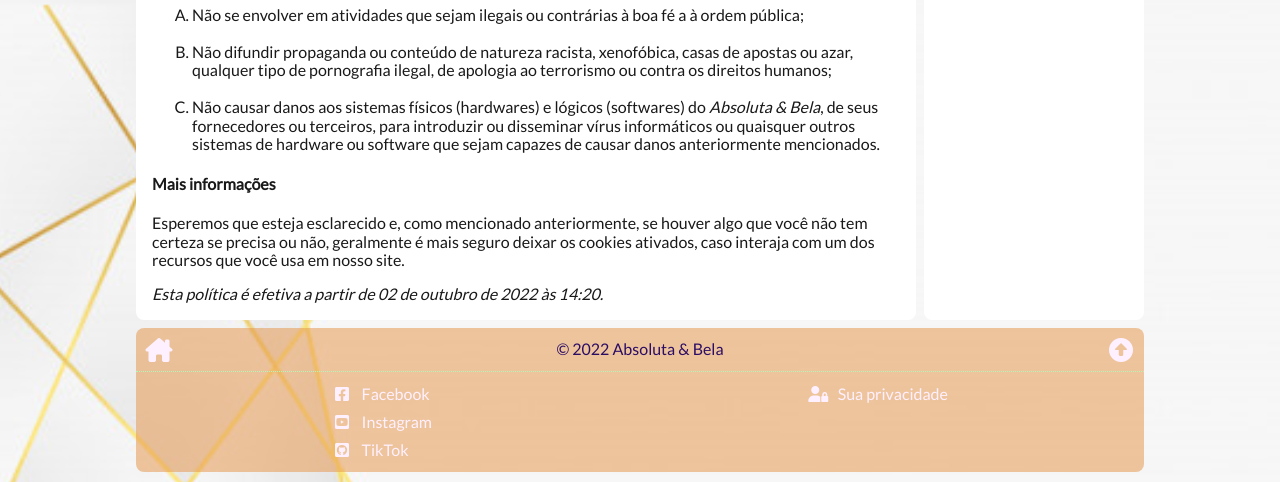
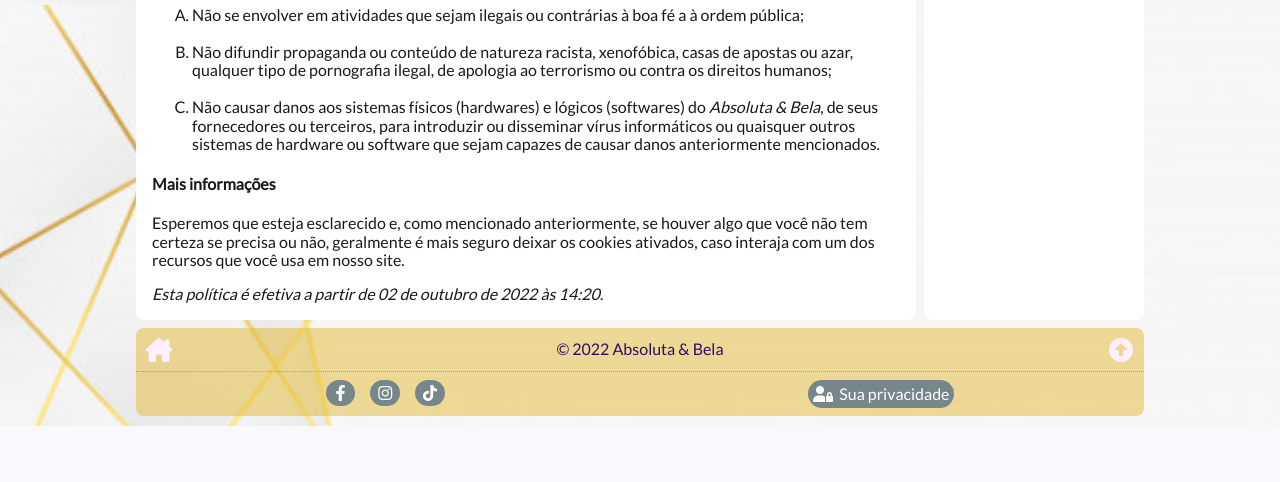
Before and after one commit to moraisvitoria/Flore-a, a PHP site: page / in a window 1280 px wide. Shown: the part 3195-3677 px from the top of the page. After the commit the page ends 3621 px from the top, so only its background shows below. Run offline with PHP 8.4, Linux system fonts and the light colour scheme.

Commit message:
footer-2/10

```diff
--- a/index.html
+++ b/index.html
@@ -6,7 +6,7 @@
   <meta charset="UTF-8" />
 
   <!-- Define o ícone de favoritos -->
-  <link rel="icon" href="/img/free_icon_1.png">
+  <link rel="icon" href="/img/logotipo.png">
 
   <meta name="viewport" content="width=device-width, initial-scale=1.0" />
 
@@ -112,16 +112,16 @@
         <nav>
          <!--<h4>Redes sociais:</h4>-->
           <a href="https://facebook.com/" target="_blank" title="Nosso Facebook">
-            <i class="fa-brands fa-square-facebook fa-fw"></i>
-            <span>Facebook</span>
+            <i class="fa-brands fa-facebook-f fa-fw"></i>
+            <!--<span>Facebook</span>-->
           </a>
           <a href="https://instagram.com/" target="_blank" title="Nosso Instagram">
-            <i class="fa-brands fa-square-youtube fa-fw"></i>
-            <span>Instagram</span>
+            <i class="fa-brands fa-instagram fa-fw"></i>
+            <!--<span>Instagram</span>-->
           </a>
           <a href="https://tiktok.com/" target="_blank" title="Nosso TikTok">
-            <i class="fa-brands fa-square-github fa-fw"></i>
-            <span>TikTok</span>
+            <i class="fa-brands fa-tiktok fa-fw"></i>
+            <!--<span>TikTok</span>-->
           </a>
         </nav>
 
--- a/style.css
+++ b/style.css
@@ -276,7 +276,7 @@ body {
  **********/
 
 #wrap>footer {
-  background-color:  rgba(230, 150, 76, 0.521);
+  background-color:  rgba(228, 189, 60, 0.521);
   border-radius: 0.5rem;
   margin: 0.5rem;
   margin-top: 0;
@@ -288,7 +288,7 @@ body {
   display: flex;
   align-items: center;
   justify-content: space-between;
-  border-bottom: 1px dotted rgb(179, 247, 183);
+  border-bottom: 1px dotted rgb(225, 140, 91);
 }
 
 /* Links do bloco */
@@ -304,7 +304,7 @@ body {
 
 /* Links do bloco quando curso passar sobre (:hover) */
 #fsup a:hover {
-  color: rgb(250, 167, 250);
+  color: rgb(167, 172, 250);
 }
 
 /* Bloco inferior do rodapé */
@@ -315,17 +315,25 @@ body {
 }
 
 /* Títulos dos menus */
-#finf h4 {
+
+/*#finf h4 {
   margin: 0 0 0.7rem 0;
   font-weight: normal;
-}
+}*/
 
 /* Links do bloco */
 #finf nav a {
-  display: block;
+  display: inline-flex;
+  background: rgb(119, 134, 138);
+  color: white;
+  margin: 0 6px;
+  border-radius: 50px;
+  justify-content: center;
+  align-items: center;
+  transition: 0.4s;
   padding: .3rem;
-  font-size: 0.9rem;
-  color: rgb(255, 240, 255);
+  font-size: 25px;
+
 }
 
 #finf nav a span {
@@ -335,9 +343,14 @@ body {
 
 /* Links do bloco quando curso passar sobre (:hover) */
 #finf nav a:hover {
-  color: rgb(250, 167, 250);
+  color: rgb(51, 11, 142);
   text-decoration: none;
 }
+
+#finf nav a:hover > i {
+  transform: scale(1.5) rotate(15deg);
+}
+
 
 /* Torna o rodapé responsivo à telas maiores */
 @media screen and (min-width: 426px) {
```
Also changed, not shown: pages/contacts/index.html (+1 -7 lines), src/css/style.css (deleted, +0 -154 lines), src/js/script.js (deleted, +0 -7 lines), src/imagens/logo-site.png (deleted).
